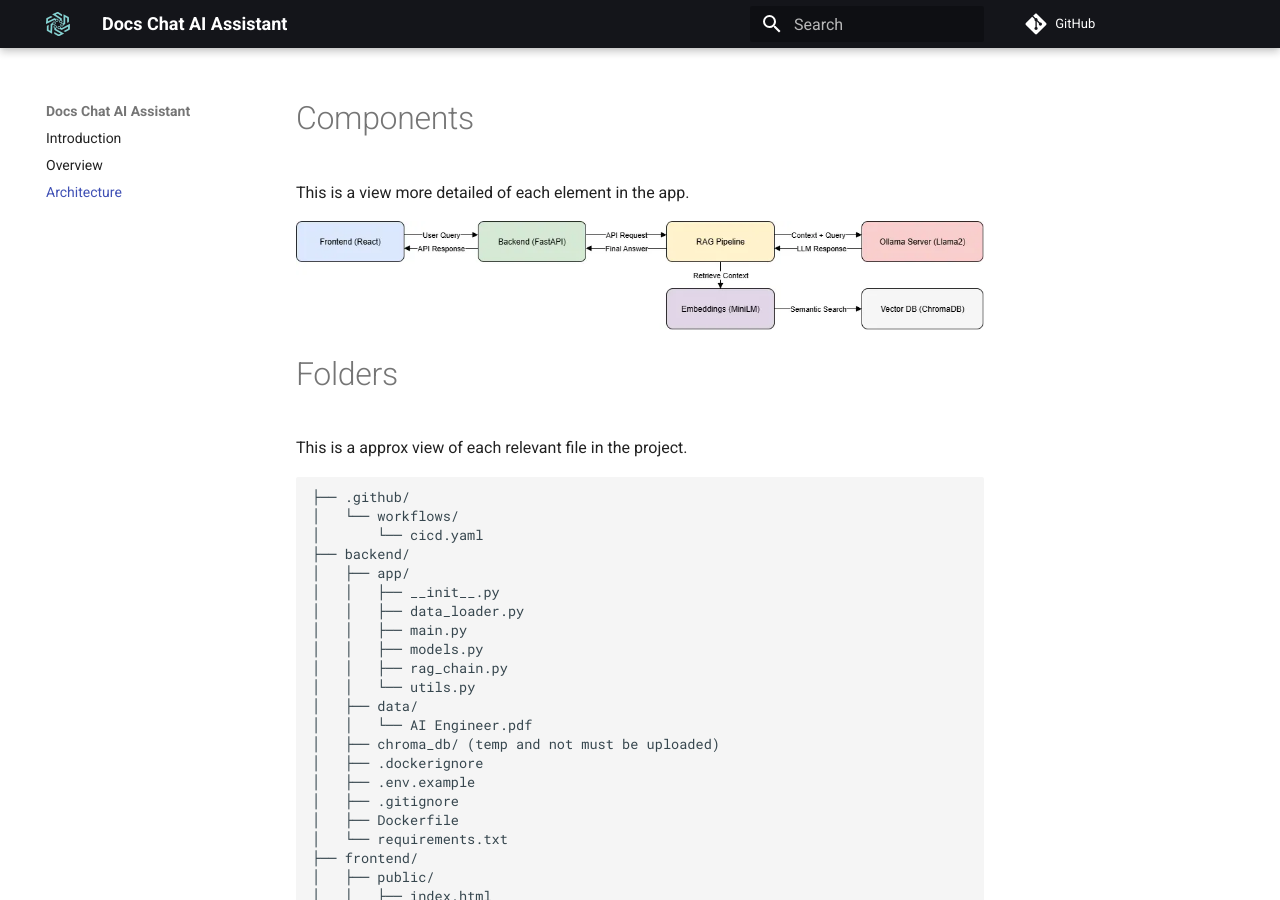
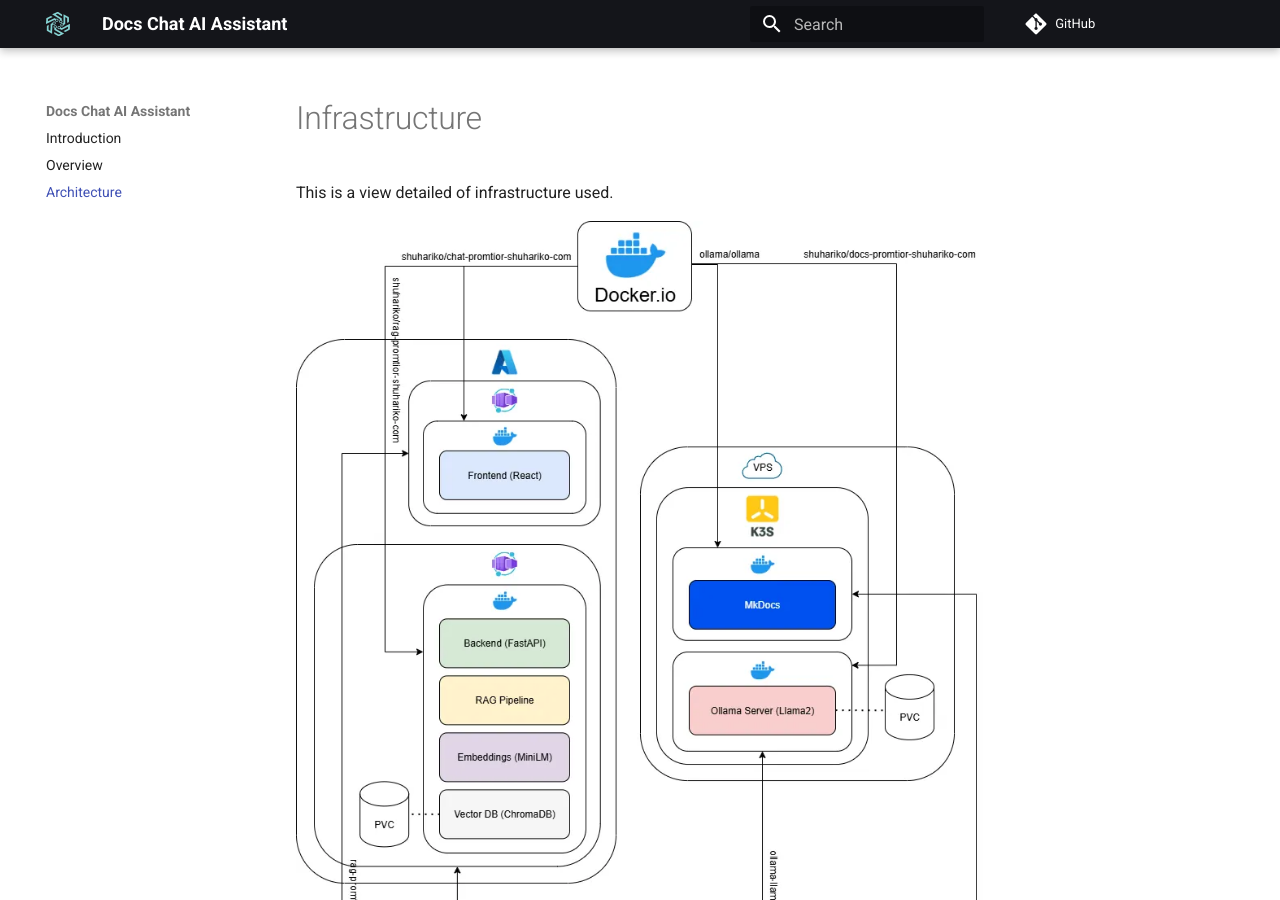
Before and after one commit to xlmriosx/promtior-ai-assistant, an MkDocs documentation site: the page built from docs/docs/architecture.md, in a window 1280 px wide and 900 px high. Built offline with MkDocs 1.6.1 and Material for MkDocs 9.7.7, drawn with Linux system fonts in a browser that asks for light colours; comment, search, counter and statistics services are not loaded.

Commit message:
docs: add infrastructure diagram

```diff
--- a/docs/docs/architecture.md
+++ b/docs/docs/architecture.md
@@ -1,3 +1,9 @@
+# Infrastructure
+
+This is a view detailed of infrastructure used.
+
+![arch-infrastructure](assets/arch-infrastructure.webp)
+
 # Components
 
 This is a view more detailed of each element in the app.
```
Also changed, not shown: docs/docs/assets/arch-infrastructure.webp (added).
